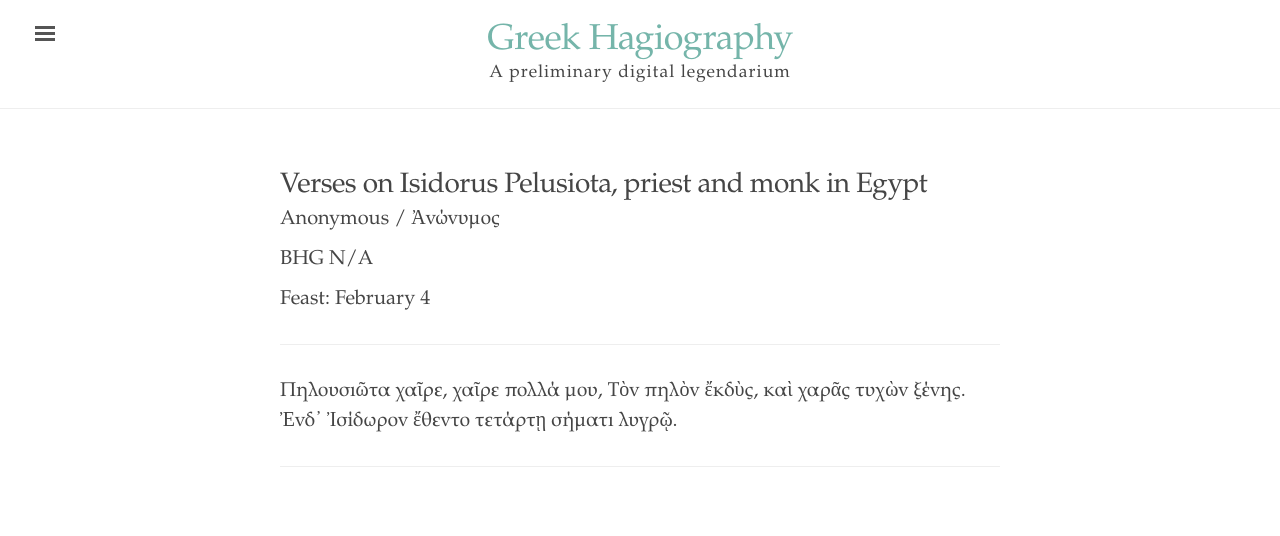
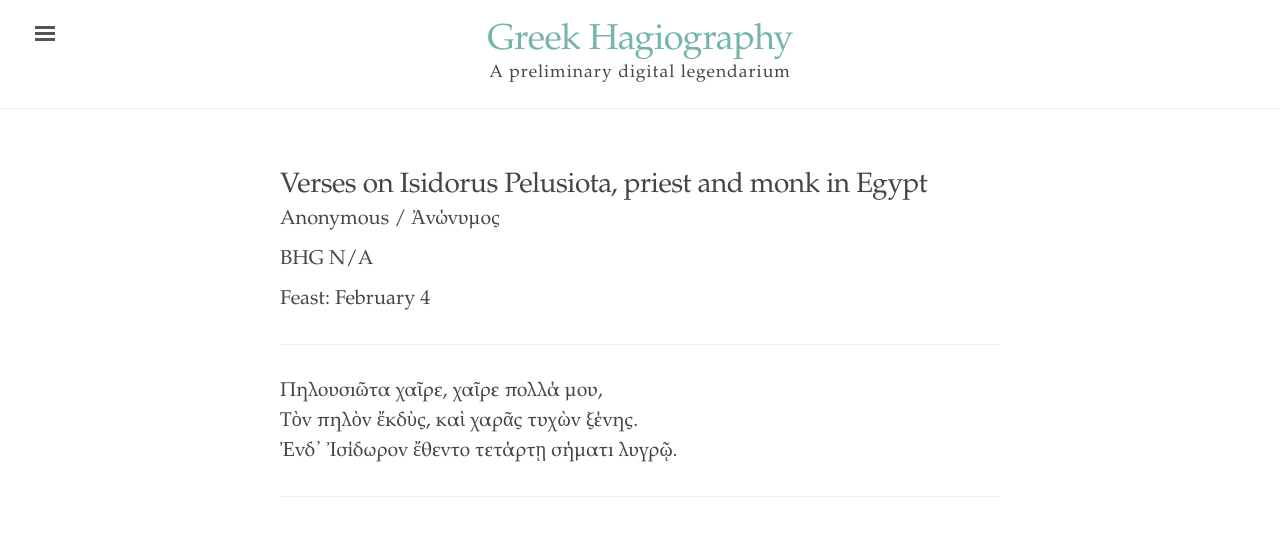
Before and after one commit to cjkoepke1/greek-hagiography, a Jekyll site: the page built from _texts/versus-de-isidoro-pelusiota.md, in a window 1280 px wide. Shown: the top 536 px of the page. Built offline with Jekyll 4.4.1, drawn with Linux system fonts in a browser that asks for light colours.

Commit message:
Fixed line breaks

```diff
--- a/_texts/versus-de-isidoro-pelusiota.md
+++ b/_texts/versus-de-isidoro-pelusiota.md
@@ -10,8 +10,8 @@ source: Acta Sanctorum
 
 ---
 
-Πηλουσιῶτα χαῖρε, χαῖρε πολλά μου,
-Τὸν πηλὸν ἔκδὺς, καὶ χαρᾶς τυχὼν ξένης.
-Ἐνδ᾽ Ἰσίδωρον ἔθεντο τετάρτῃ σήματι λυγρῷ.
+- Πηλουσιῶτα χαῖρε, χαῖρε πολλά μου,
+- Τὸν πηλὸν ἔκδὺς, καὶ χαρᾶς τυχὼν ξένης.
+- Ἐνδ᾽ Ἰσίδωρον ἔθεντο τετάρτῃ σήματι λυγρῷ.
 
 ---
```
